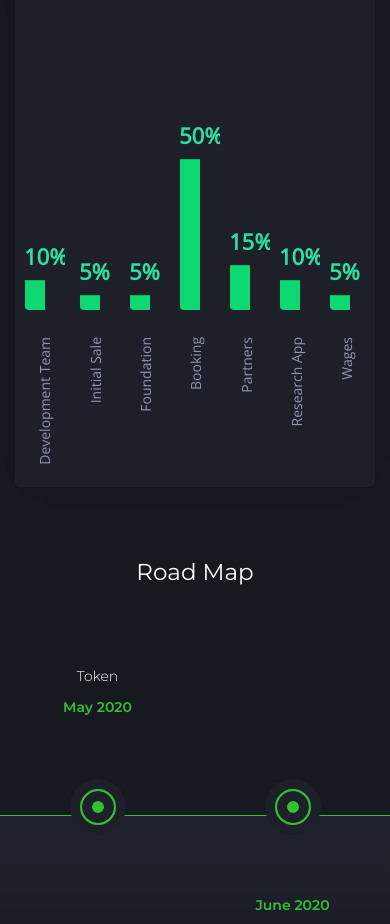
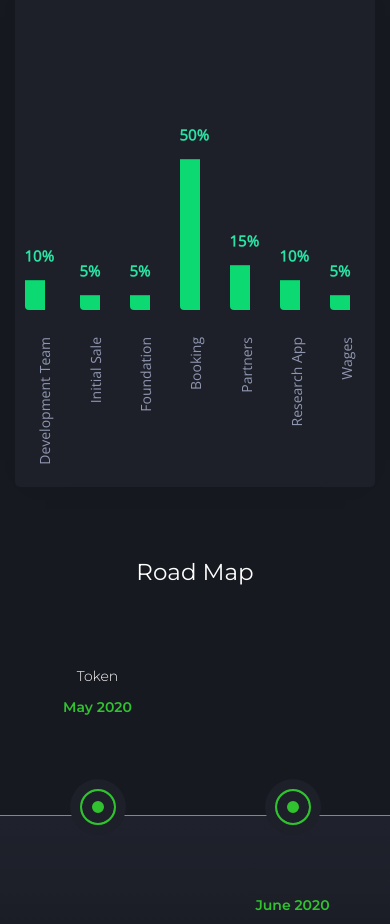
Before and after one commit to ShennDiaz/Matrix-LandingPage, a plain HTML site: page index.html in a window 390 px wide. Shown: the part 6040-6964 px from the top of the page. Drawn offline with nearby package versions, Linux system fonts and the light colour scheme.

Commit message:
modification text

```diff
--- a/css/style.css
+++ b/css/style.css
@@ -1406,6 +1406,9 @@ section{
     position: absolute;
     transform: rotate(-180deg);
     background-color: transparent;
+}
+@media (max-width: 1000px) {
+  .vertical-progress .p-absolute {  font-size: 15px;}
 }
 
 
```
